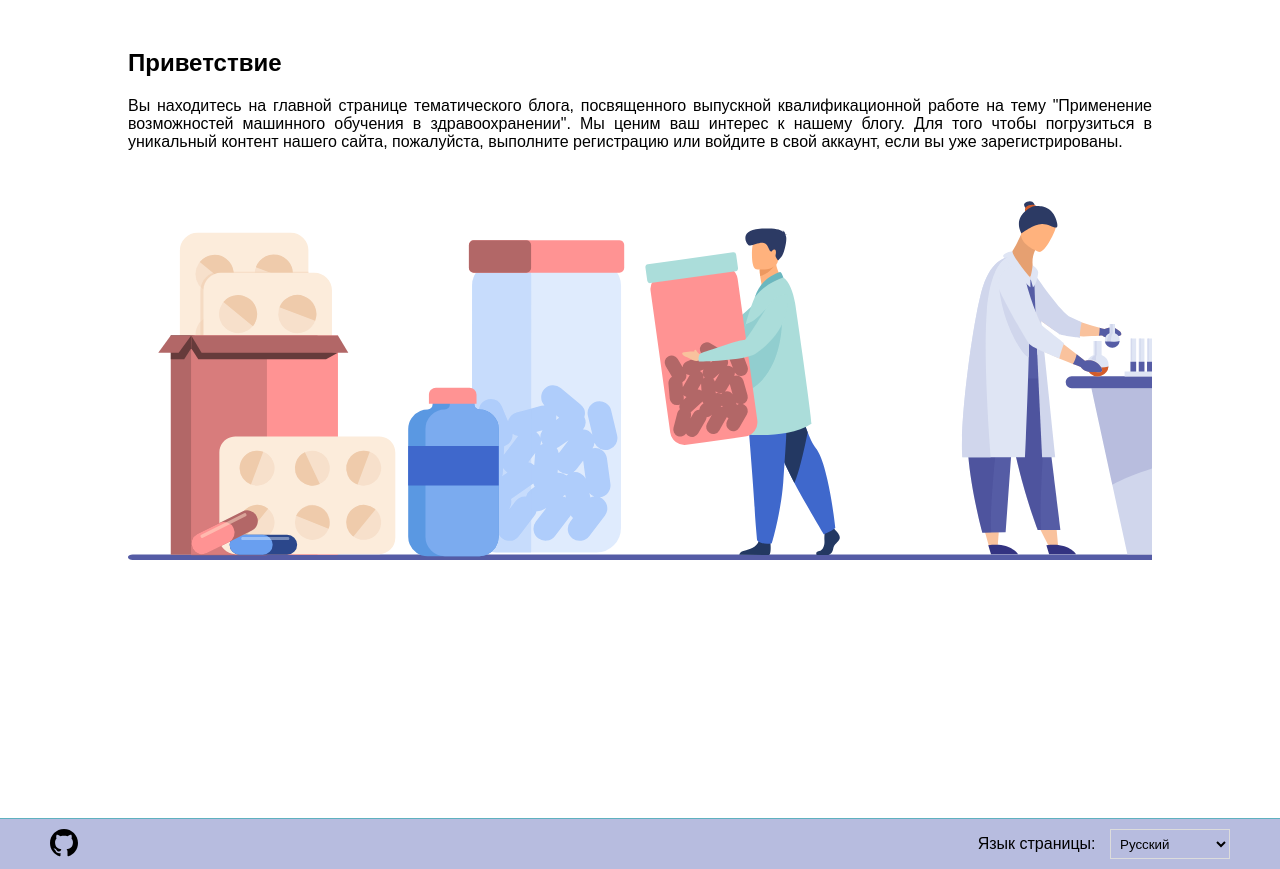
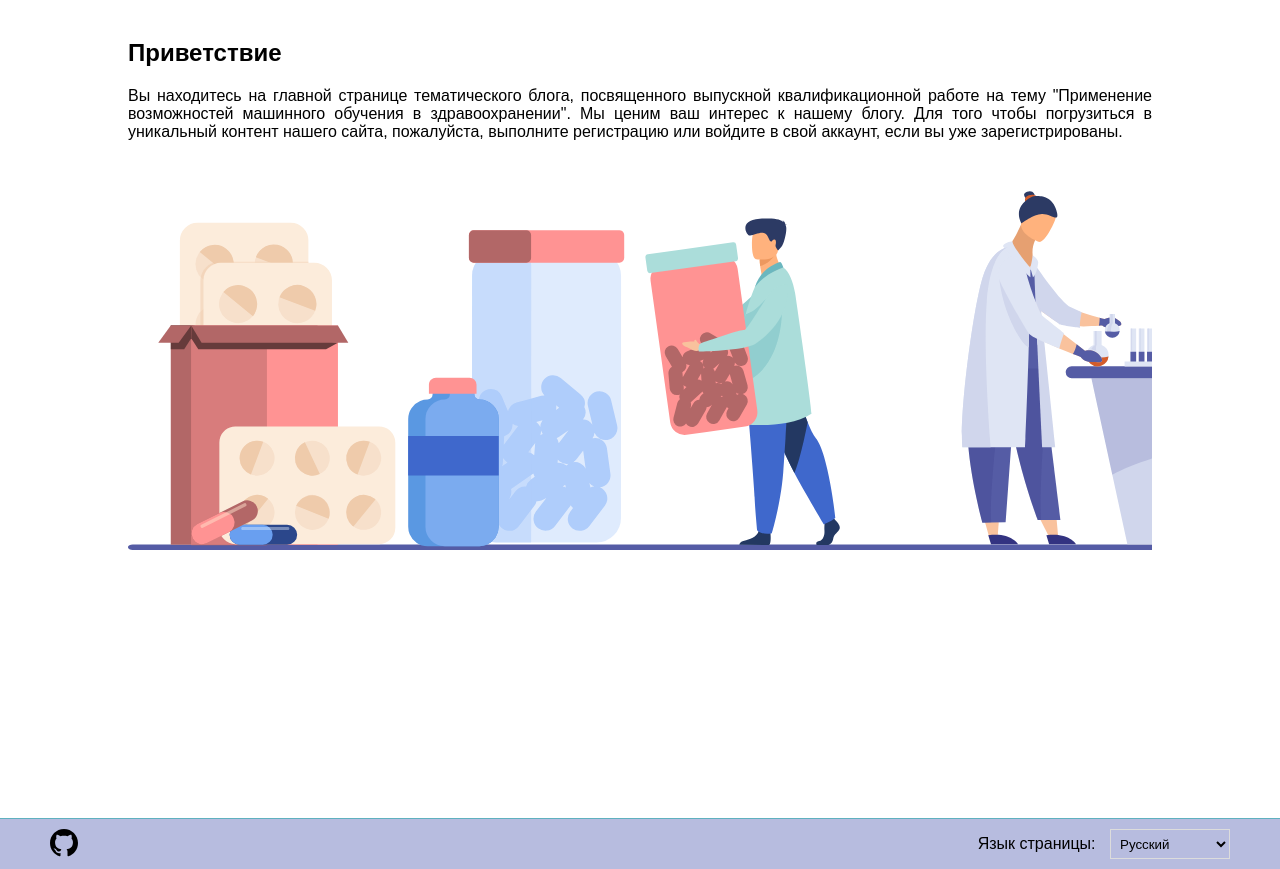
Before and after one commit to gfnIvanov/flaskProject, a Flask app: page / in a window 1280 px wide. Shown: the part 71-940 px from the top of the page. Run offline with Flask 3, Linux system fonts and the light colour scheme; the visitor is signed in with stand-in values (Sample User, id 1); data comes from the database, SQL or seed files in the repository; parts of the project's set-up code (start-up, migrations or seed data) failed here and were passed over.

Commit message:
Add styles for content block

```diff
--- a/app/static/css/styles.css
+++ b/app/static/css/styles.css
@@ -48,13 +48,7 @@ a:hover {
 .index-background {
     height: 100%;
     background-size: contain;
-}
-
-.background {
-    margin: auto;
-    width: calc(250px + (500 - 250) * ((100vw - 500px) / (1920 - 500)));
-    padding: 20px;
-
+    margin: 50px 0px 0px
 }
 
 .btn-block {
@@ -80,10 +74,9 @@ a:hover {
 }
 
 .content {
-    flex: 1 0 auto;
     position: relative;
-    padding-bottom: 80px;
-    top: 10px;
+    margin-bottom: 120px;
+    overflow: auto;
 }
 
 .footer {
--- a/app/templates/index.html
+++ b/app/templates/index.html
@@ -4,10 +4,8 @@
     <div class="index-page">
         <div><h2 id="main-page-title">Приветствие</h2></div>
         <div id="main-page-content" style="text-align: justify">Вы находитесь на главной странице тематического блога, посвященного выпускной квалификационной работе на тему "Применение возможностей машинного обучения в здравоохранении". Мы ценим ваш интерес к нашему блогу. Для того чтобы погрузиться в уникальный контент нашего сайта, пожалуйста, выполните регистрацию или войдите в свой аккаунт, если вы уже зарегистрированы.</div>
-        <div class="index-background">
-            <div style="margin: 50px 0px 0px">
-                <img src="{{ url_for('static', filename='images/background.svg') }}" />
-            </div>
+        <div class="index-background" style="margin: 50px 0px 0px">
+            <img src="{{ url_for('static', filename='images/background.svg') }}" />
         </div>
     </div>
 {% endblock content%}
```
